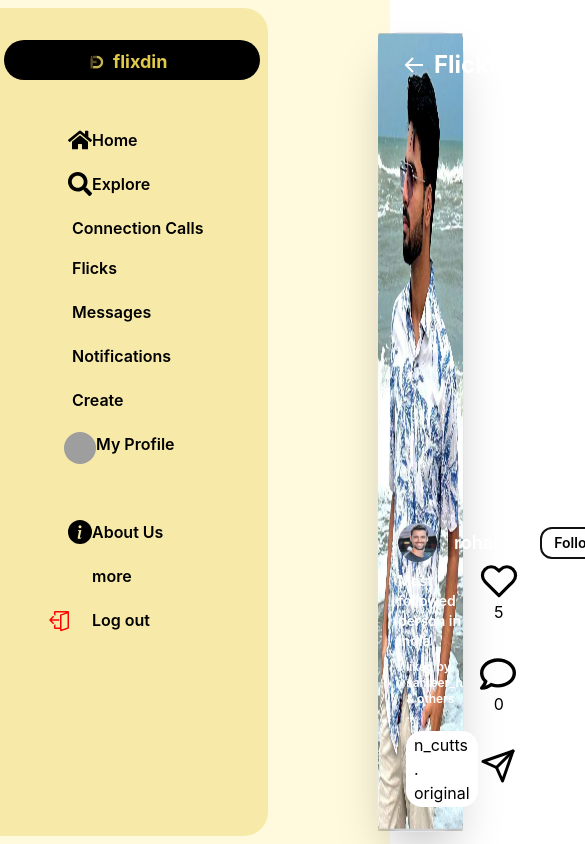
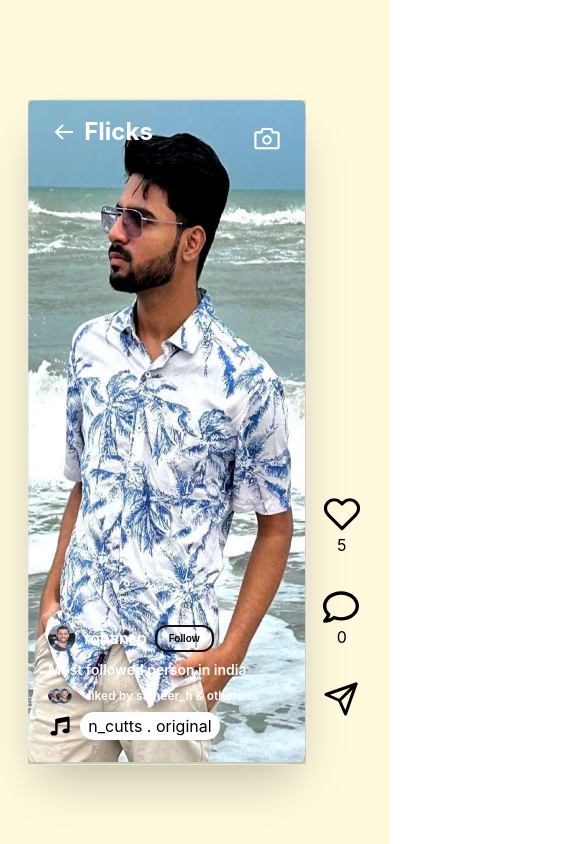
Before and after one commit to florencered/moviemaker_web, a React (Create React App) app: page /flicks in a window 390 px wide. Shown: the top 844 px of the page, 585 px wide, since content can reach past the window. Built offline with nearby package versions, Linux system fonts and the light colour scheme; grey boxes are pictures that could not be loaded; some icons are missing.

Commit message:
flicks and about

```diff
--- a/src/components/aboutUs/AboutUs.js
+++ b/src/components/aboutUs/AboutUs.js
@@ -5,14 +5,14 @@ function AboutUs() {
   return (
     <>
       <div className=" flex flex-row bg-[#fffadd]  w-full justify-center font-[Helvetica] ">
-        <div className="basis-1/5 bg-[#F7EAA9] rounded-r-3xl my-2">
+        <div className="basis-1/5 bg-[#F7EAA9] rounded-r-3xl my-2 md:block hidden">
           <Sidebar />
         </div>{" "}
-        <div className="bg-[#fffadd]  w-full border-none border h-[982px]">
-          <div class="font-bold text-[38.1px] text-center flex-col"> Who Are We ? </div>{" "}
+        <div className="bg-[#fffadd]  w-full border-none border">
+          <div class="font-bold text-[38.1px] text-center flex-col mx-4"> Who Are We ? </div>{" "}
           <div className="rectangle bg-[#d9d9d9] h-[166px] w-[154px] mx-auto my-9 " />
 
-          <p className="text-[22px] mx-3 my-9 ">
+          <p className="lg:text-[22px] md:text-[18px] text-[16px] mx-3 my-9 ">
             Volutpat Odio Sed Ac Elementum Mattis Nullam.Nisl Quis Faucibus Id
             Massa.Sit Sagittis Molestie Amet Et.Dictum Pharetra Sed Ut Mattis
             Ornare Pellentesque Cras Mattis Cursus.Magna Sit Ultricies Feugiat
@@ -22,7 +22,7 @@ function AboutUs() {
           </p>{" "}
           <p className="text-[40px] font-bold text-center"> What Can We Do For You ? </p>{" "}
           <h1 className="text-[38.1px] font-bold text-center my-9"> ABOUT US </h1>{" "}
-          <div className='flex justify-between my-5'>
+          <div className='flex justify-between my-5 flex-wrap gap-5 mx-5'>
           {CardContent.map((item)=>{
             return<div className="bg-gradient-to-r from-yellow-400 to-transparent rounded-[19.2px] h-[309px] w-[360px] mx-5">
             <div className="bg-[#645d5d] rounded-full h-[100px] w-[100px] mx-auto my-5" />
--- a/src/components/flicks/flicks.js
+++ b/src/components/flicks/flicks.js
@@ -11,11 +11,11 @@ const Flicks = () => {
   const [liked, setLiked] = useState(false);
   return (
     <div className="flex min-h-screen bg-[#fffadd] w-full  h-screen">
-      <div class="basis-1/4 bg-[#F7EAA9] rounded-r-3xl my-2">
+      <div class="basis-1/4 bg-[#F7EAA9] rounded-r-3xl my-2 md:block hidden">
         <Sidebar />
       </div>
-      <div className="m-3 mt-8 w-full flex flex-col ml-9 items-center justify-center">
-        <div className="w-5/12 h-full flex">
+      <div className="m-3 mt-8 w-full flex flex-col sm:ml-9 items-center justify-center">
+        <div className="md:w-8/12 lg:w-5/12 sm:w-6/12 w-11/12 lg:h-full md:h-5/6 h-5/6 flex">
           <div className="relative w-10/12 flex flex-col justify-between rounded-3xl shadow-2xl border">
             <div className="absolute h-full w-full z-0">
               <img src="/images/flickssample.png" className="w-full h-full overflow-hidden" />
@@ -30,13 +30,13 @@ const Flicks = () => {
               </div>
             </div>
             <div className="z-20 pl-5 mb-6 flex flex-col gap-2">
-              <div className="flex items-center gap-4">
+              <div className="flex items-center sm:gap-4 gap-2">
                 <img
                   src="/images/profile_pic.png"
-                  className="rounded-full w-10 h-10"
+                  className="rounded-full w-7 h-7 sm:w-10 sm:h-10"
                 />
-                <p className="text-white font-semibold text-lg">rohan_p</p>
-                <button className="border-2 border-[#111] font-semibold text-sm p-1 px-3 rounded-xl">
+                <p className="text-white font-semibold sm:text-lg">rohan_p</p>
+                <button className="border-2 border-[#111] font-semibold text-[10px] sm:text-sm p-1 px-3 rounded-xl">
                   Follow
                 </button>
               </div>
```
